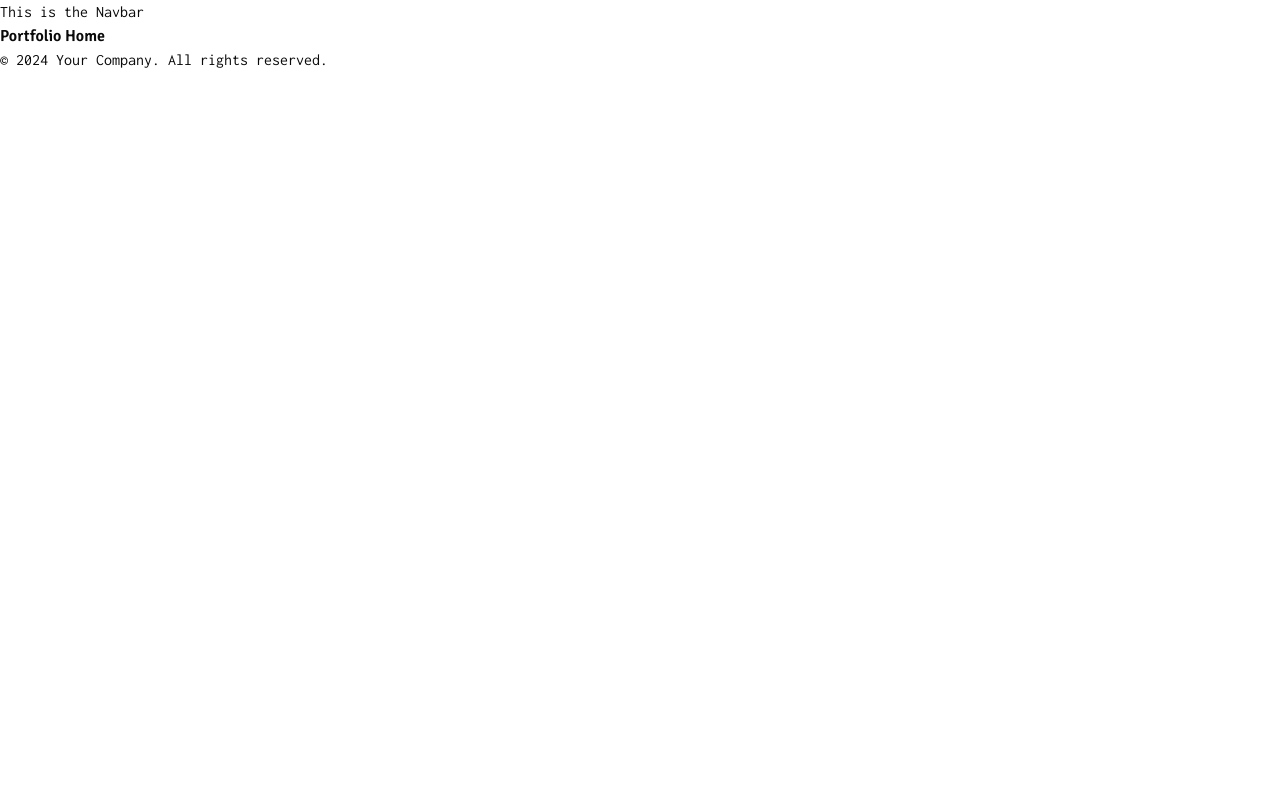
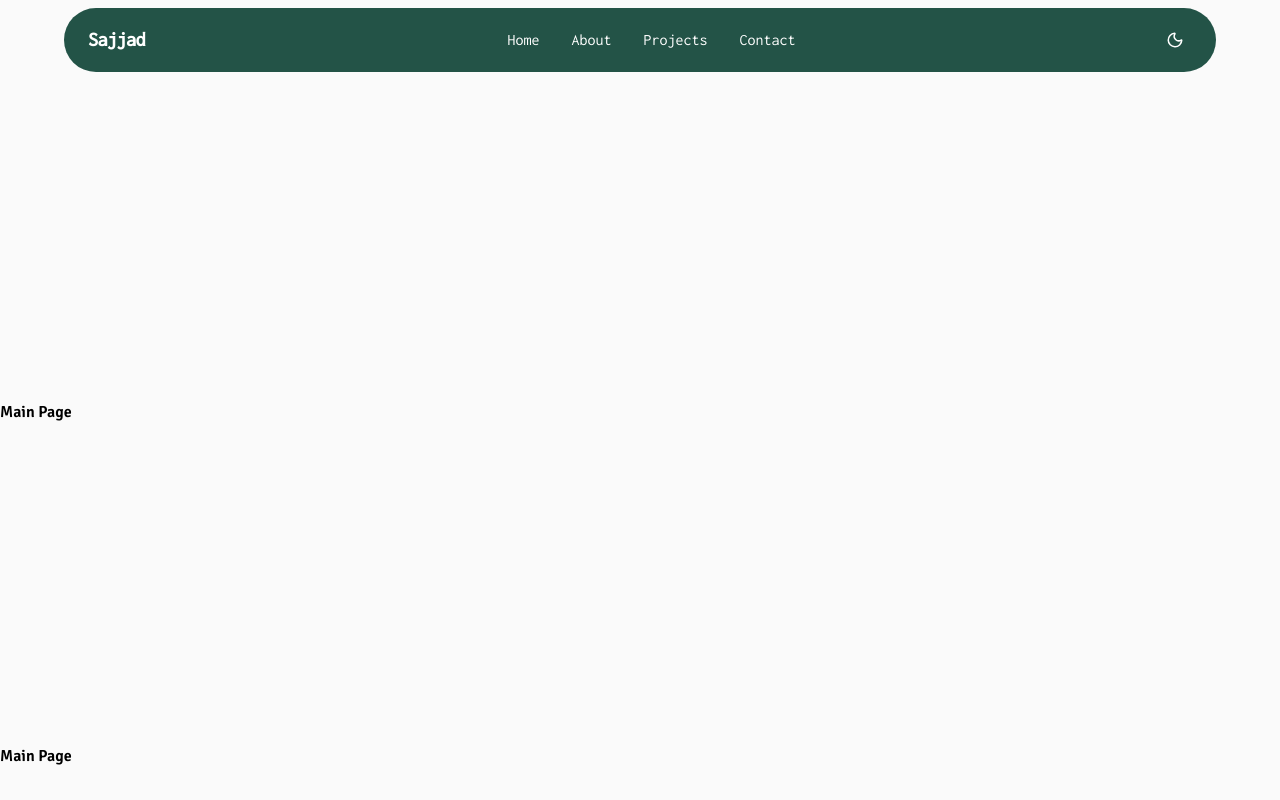
Before and after one commit to Sajjad177/sajjad, a Next.js app: page / in a window 1280 px wide. Shown: the top 800 px of the page. Built offline with nearby package versions, Linux system fonts and the light colour scheme.

Commit message:
navbar design completed

```diff
--- a/package.json
+++ b/package.json
@@ -11,6 +11,7 @@
   "dependencies": {
     "class-variance-authority": "^0.7.1",
     "clsx": "^2.1.1",
+    "framer-motion": "^12.34.3",
     "lucide-react": "^0.575.0",
     "next": "16.1.6",
     "next-themes": "^0.4.6",
--- a/src/app/(website)/layout.tsx
+++ b/src/app/(website)/layout.tsx
@@ -6,7 +6,7 @@ const CommonLayout = ({ children }: { children: React.ReactNode }) => {
   return (
     <div>
       <Navbar />
-      {children}
+      <main className="pt-20">{children}</main>
       <Footer />
     </div>
   );
--- a/src/app/(website)/page.tsx
+++ b/src/app/(website)/page.tsx
@@ -1,3 +1,13 @@
-export default function HomePage() {
-  return <h1>Portfolio Home</h1>;
-}
+import React from 'react';
+
+const MainPage = () => {
+  return (
+    <div>
+      <h1 className="mt-80">Main Page</h1>
+      <h1 className="mt-80">Main Page</h1>
+      <h1 className="mt-80">Main Page</h1>
+    </div>
+  );
+};
+
+export default MainPage;
--- a/src/app/layout.tsx
+++ b/src/app/layout.tsx
@@ -2,6 +2,7 @@ import type { Metadata } from "next";
 import { Inconsolata, Signika } from "next/font/google";
 import { Toaster } from "sonner";
 import "./globals.css";
+import { ThemeProvider } from "@/providers/ThemeProvider";
 
 const inconsolata = Inconsolata({
   subsets: ["latin"],
@@ -27,10 +28,16 @@ export default function RootLayout({
   children: React.ReactNode;
 }>) {
   return (
-    <html lang="en">
-      <body className={`${inconsolata.variable} ${signika.variable}`}>
-        <Toaster position="top-center" richColors />
-        {children}
+    <html
+      lang="en"
+      suppressHydrationWarning
+      className={`${inconsolata.variable} ${signika.variable}`}
+    >
+      <body className="transition-colors duration-500 bg-neutral-50 text-black dark:bg-neutral-950 dark:text-white">
+        <ThemeProvider>
+          <Toaster position="top-center" richColors />
+          {children}
+        </ThemeProvider>
       </body>
     </html>
   );
--- a/src/components/website/Navbar/Navbar.tsx
+++ b/src/components/website/Navbar/Navbar.tsx
@@ -1,10 +1,130 @@
+"use client";
 
-const Navbar = () => {
-    return (
-        <div>
-            This is the Navbar
+import { AnimatePresence, motion } from "framer-motion";
+import { Menu, Moon, Sun, X } from "lucide-react";
+import { useTheme } from "next-themes";
+import Link from "next/link";
+import { useEffect, useState } from "react";
+
+const navLinks = [
+  { name: "Home", href: "/" },
+  { name: "About", href: "#about" },
+  { name: "Projects", href: "#projects" },
+  { name: "Contact", href: "#contact" },
+];
+
+export default function Navbar() {
+  const { resolvedTheme, setTheme } = useTheme();
+  const [open, setOpen] = useState(false);
+  const [scrolled, setScrolled] = useState(false);
+
+  useEffect(() => {
+    const handleScroll = () => {
+      setScrolled(window.scrollY > 20);
+    };
+    window.addEventListener("scroll", handleScroll);
+    return () => window.removeEventListener("scroll", handleScroll);
+  }, []);
+
+  return (
+    <header className="fixed top-0 left-0 w-full z-50 flex justify-center">
+      <div
+        className={`mt-2 mx-4 w-full max-w-6xl rounded-full transition-all duration-300 text-white ${
+          resolvedTheme === "dark" ? "bg-neutral-900" : "bg-[#235347]"
+        } ${scrolled ? "backdrop-blur-md shadow-sm" : ""}`}
+      >
+        <div className="px-6 h-16 flex items-center justify-between">
+          {/* Logo */}
+          <Link
+            href="/"
+            className="font-title text-xl font-semibold tracking-tight"
+          >
+            Sajjad
+          </Link>
+
+          {/* Desktop Nav */}
+          <nav className="hidden md:flex items-center gap-8">
+            {navLinks.map((link) => (
+              <Link
+                key={link.name}
+                href={link.href}
+                className="relative text-md text-white dark:text-neutral-300 transition-colors duration-300"
+              >
+                {link.name}
+                <span className="absolute left-0 -bottom-1 w-0 h-[2px] bg-black dark:bg-white transition-all duration-300 hover:w-full"></span>
+              </Link>
+            ))}
+          </nav>
+
+          {/* Right */}
+          <div className="flex items-center gap-4">
+            {/* Theme Toggle */}
+            <motion.button
+              whileTap={{ scale: 0.85 }}
+              onClick={() =>
+                setTheme(resolvedTheme === "dark" ? "light" : "dark")
+              }
+              className="p-2 rounded-md cursor-pointer dark:hover:bg-neutral-800 transition"
+              aria-label="Toggle Theme"
+            >
+              <AnimatePresence mode="wait" initial={false}>
+                {resolvedTheme === "dark" ? (
+                  <motion.div
+                    key="sun"
+                    initial={{ rotate: -90, opacity: 0 }}
+                    animate={{ rotate: 0, opacity: 1 }}
+                    exit={{ rotate: 90, opacity: 0 }}
+                    transition={{ duration: 0.3 }}
+                  >
+                    <Sun size={18} />
+                  </motion.div>
+                ) : (
+                  <motion.div
+                    key="moon"
+                    initial={{ rotate: 90, opacity: 0 }}
+                    animate={{ rotate: 0, opacity: 1 }}
+                    exit={{ rotate: -90, opacity: 0 }}
+                    transition={{ duration: 0.3 }}
+                  >
+                    <Moon size={18} />
+                  </motion.div>
+                )}
+              </AnimatePresence>
+            </motion.button>
+
+            {/* Mobile Button */}
+            <button className="md:hidden" onClick={() => setOpen(!open)}>
+              {open ? <X size={22} /> : <Menu size={22} />}
+            </button>
+          </div>
         </div>
-    );
-};
 
-export default Navbar;
+        {/* Mobile Menu */}
+        <AnimatePresence>
+          {open && (
+            <motion.div
+              initial={{ opacity: 0, y: -15 }}
+              animate={{ opacity: 1, y: 0 }}
+              exit={{ opacity: 0, y: -15 }}
+              transition={{ duration: 0.25 }}
+              className="md:hidden bg-white dark:bg-neutral-900 backdrop-blur-md shadow-md rounded-b-xl"
+            >
+              <div className="flex flex-col px-6 py-4 gap-4">
+                {navLinks.map((link) => (
+                  <Link
+                    key={link.name}
+                    href={link.href}
+                    onClick={() => setOpen(false)}
+                    className="text-neutral-700 dark:text-neutral-300 hover:text-black dark:hover:text-white transition"
+                  >
+                    {link.name}
+                  </Link>
+                ))}
+              </div>
+            </motion.div>
+          )}
+        </AnimatePresence>
+      </div>
+    </header>
+  );
+}
--- /dev/null
+++ b/src/providers/ThemeProvider.tsx
@@ -0,0 +1,11 @@
+"use client";
+
+import { ThemeProvider as NextThemesProvider } from "next-themes";
+
+export function ThemeProvider({ children }: { children: React.ReactNode }) {
+  return (
+    <NextThemesProvider attribute="class" defaultTheme="system" enableSystem>
+      {children}
+    </NextThemesProvider>
+  );
+}
```
Also changed, not shown: 1 other file (tests, documents, lock files or other folders).
